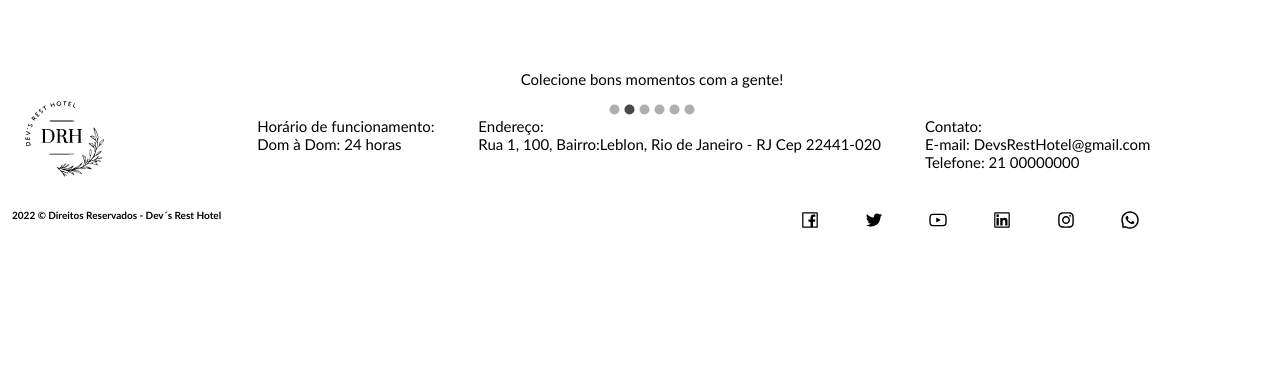
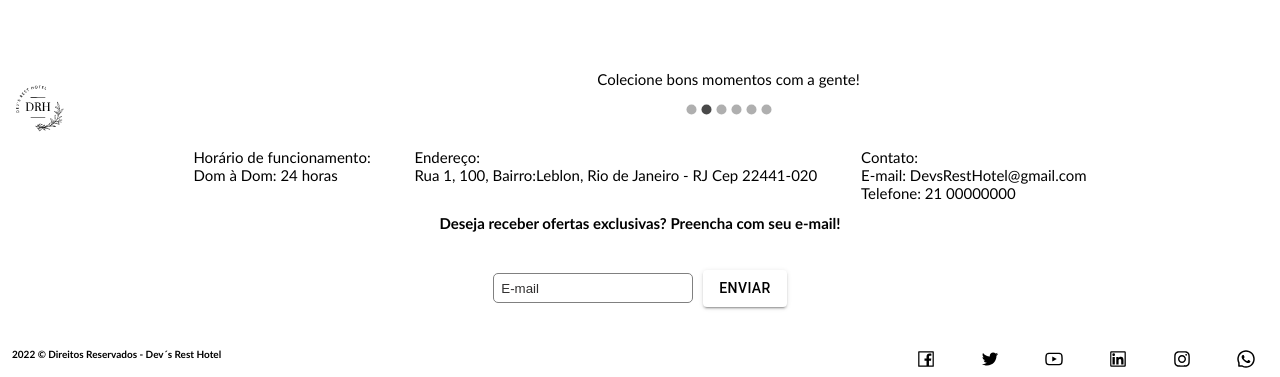
Before and after one commit to enricomartins018/mod5_devs_rest_hotel, a React (Vite) app: page / in a window 1280 px wide. Shown: the part 3301-3678 px from the top of the page. Before the commit the page ends 3604 px from the top, so only its background shows below. Built offline with nearby package versions, Linux system fonts and the light colour scheme.

Commit message:
Alterações no estilo do footer

```diff
--- a/src/components/Footer/Footer.jsx
+++ b/src/components/Footer/Footer.jsx
@@ -10,13 +10,19 @@ import { AiOutlineWhatsApp } from "react-icons/ai";
 import { FormNewsLetter } from "../FormNewsLetter/FormNewsLetter";
 import Button from "@mui/material/Button";
 import { Carrossel } from "../Carrosselfooter/Carrosselfooter";
+import Link from "@mui/material/Link";
+
+
+
 
 export const Footer = () => {
   return (
     <div className={S.footer}>
-      <Carrossel />
+      <div className={S.primeiraDivisao} >
+      <img className={S.img} src={image} alt="logo" />
+      <Carrossel/>
+      </div>
       <div className={S.container}>
-        <img className={S.img} src={image} alt="logo" />
         <div className={S.containerTexto}>
           <p>
             Horário de funcionamento:
@@ -36,8 +42,8 @@ export const Footer = () => {
             Telefone: 21 00000000
           </p>
         </div>
+        <FormNewsLetter/>
       </div>
-      {/* <FormNewsLetter/> */}
       <div className={S.redes}>
         <p className={S.direitos}>
           <b>2022 © Direitos Reservados - Dev´s Rest Hotel</b>
@@ -63,6 +69,11 @@ export const Footer = () => {
           </Button>
         </nav>
       </div>
-    </div>
+<div className={S.politica}>
+<Link href="http://www.planalto.gov.br/ccivil_03/_ato2015-2018/2018/lei/l13709.htm" color="inherit"
+variant="body2">Politica de privacidade</Link>
+</div>
+
+</div>
   );
 };
--- a/src/components/Footer/Footer.module.css
+++ b/src/components/Footer/Footer.module.css
@@ -1,31 +1,32 @@
 .footer {
     margin-top: -145px;
     width: 100%;
-    height: 100%;
+    height: 380%;
     background-color: #ffffff;
     font-size: 15px;
 }
 
 .img {
-    margin-top: -40px;
-    width: 10%;
-    height: 10%;
+    width: 6%;
+    height: 6%;
+    margin-top: 1px;
 
 }
 
 .container {
     display: flex;
-    flex-direction: row;
-    justify-content: flex-start;
+    flex-direction: column;
+    justify-content: center;
 }
 
 .containerTexto {
     width: 70%;
-    margin-left: 10%;
+    margin-left:15%;
     display: flex;
     flex-direction: row;
     justify-content: space-between;
     font-family: 10px;
+
 }
 
 .contato {
@@ -51,7 +52,13 @@
     margin-left: 10px;
 }
 
-.nav {
-    width: 500px;
-    gap: 0px;
+.politica{
+    display: flex;
+    flex-direction: column;
+    justify-content: center;
+    align-items: center;
 }
+.primeiraDivisao{
+    display: flex;
+    flex-direction: row;
+}
--- a/src/components/FormNewsLetter/FormNewsLetter.jsx
+++ b/src/components/FormNewsLetter/FormNewsLetter.jsx
@@ -15,7 +15,7 @@ export const FormNewsLetter = () => {
       {errors.Email && <p>Digite um e-mail válido</p>}
       <div className={S.button}>
       <Button onClick={handleSubmit(onSubmit)} style={{
-        backgroundColor: "#808080",color:"#000000",}}variant="contained">Enviar</Button>
+        backgroundColor: "#ffff",color:"#000000",}}variant="contained">Enviar</Button>
       </div>
       {/*<input type="submit" value="Enviar" />*/}
      </form>
--- a/src/components/FormNewsLetter/FormNewsLetter.module.css
+++ b/src/components/FormNewsLetter/FormNewsLetter.module.css
@@ -6,8 +6,10 @@
     border: 0ch;
     height: 110px;
 
+
 }
 .containerPai{
+    margin-top: 1%;
     display: flex;
     flex-direction: column;
     align-items: center;
@@ -19,10 +21,13 @@
     height: 30px;
     width: 200px;
     padding: 7px;
-    /*margin-top: -15px;*/
     margin-right: 10px;
    }
 
 /*.button{
     margin-top: -20px;
 }*/
+
+.texto{
+    margin-bottom: 1px;
+}
--- a/src/components/SectionSobre/SectionSobre.module.css
+++ b/src/components/SectionSobre/SectionSobre.module.css
@@ -29,4 +29,4 @@
   gap: 50px;
   margin-top: 30px;
 
-}
+}}
```
